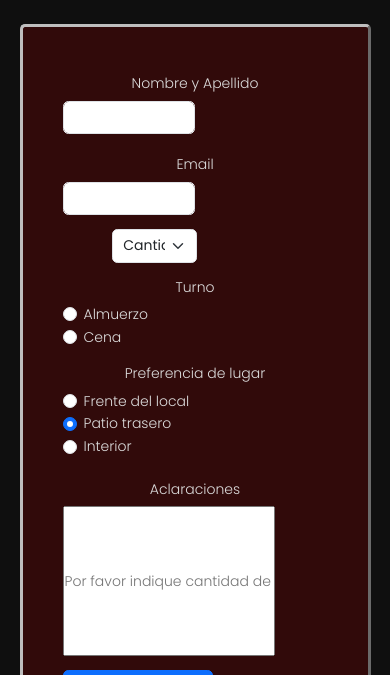
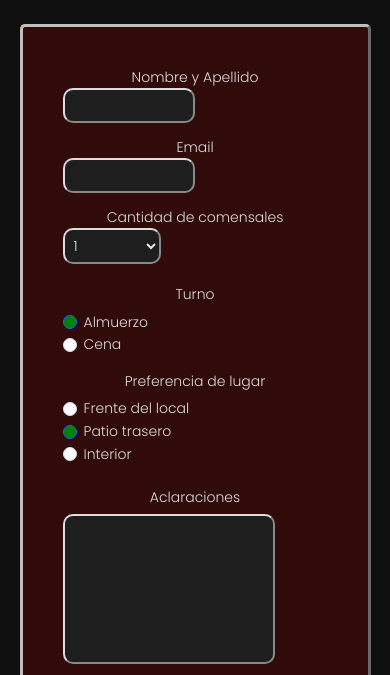
Before and after one commit to JuanGuercetti/PFJuanGuercetti, a plain HTML site: page pages/reservas.html in a window 390 px wide. Shown: the part 164-839 px from the top of the page. Drawn offline with nearby package versions, Linux system fonts and the light colour scheme.

Commit message:
Terminé reservas. Queda responsive

```diff
--- a/css/style.css
+++ b/css/style.css
@@ -396,44 +396,54 @@ footer {
 	border: outset 3px rgb(190, 190, 190);
 	border-radius: 5px;
 }
-
 .reservas-form label, .reservas-form legend {
 	color: rgb(220, 220, 220);
 	font-weight: 300;
 	text-align: center;
 }
 
-.form-control {
+.form-datos {
 	width: 50%;
+	padding: 5px;
+	border: outset 2px rgb(220, 220, 220);
+	border-radius: 10px;
+	background-color: rgb(30, 30, 30);
+}
+.form-datos:focus {
+	border: groove 2px rgb(150, 150, 150);
+	background-color: rgb(60, 60, 60);
 }
 
-.form-select {
-	width: 30%;
-	margin: 0 12px;
+.form-selection {
+	padding: 5px;
+	border: outset 2px rgb(220, 220, 220);
+	border-radius: 10px;
+	background-color: rgb(30, 30, 30);
 }
-.form-select option{
-	color: rgb(30, 30, 30);
+.form-selection option{
+	color: rgb(220, 220, 220);
 }
+.form-selection:focus{
+	border: groove 2px rgb(150, 150, 150);
+	background-color: rgb(60, 60, 60);
+}
+
+.form-check-input:checked {
+	background: green;
+}
+
 .form-comentarios {
 	width: 80%;
 	height: 150px;
+	border: outset 2px rgb(220, 220, 220);
+	border-radius: 10px;
+	background-color: rgb(30, 30, 30);
+	font-size: 14px;
 }
-
-
-
-/*.main-reservas {
-	display: flex;
-	width: 100%;
-	margin: 10vh;
+.form-comentarios:focus {
+	border: groove 2px rgb(150, 150, 150);
+	background-color: rgb(60, 60, 60);
 }
-
-.main-reservas form {
-	width: 90%;
-}
-
-.main-reservas div {
-	margin: 10px;
-}	*/
 
 
 
--- a/pages/reservas.html
+++ b/pages/reservas.html
@@ -84,22 +84,22 @@
 
 <form class="reservas-form">
   <div class="row mb-3">
-    <label class="col-sm col-form-label">Nombre y Apellido</label>
+    <label class="col-sm">Nombre y Apellido</label>
     <div class="col-sm-10">
-      <input type="text" class="form-control">
+      <input type="text" class="form-datos">
     </div>
   </div>
   <div class="row mb-3">
-    <label class="col-sm col-form-label">Email</label>
+    <label class="col-sm">Email</label>
     <div class="col-sm-10">
-      <input type="text" class="form-control">
+      <input type="text" class="form-datos">
     </div>
   </div>
 
   <div class="row mb-3">
-  	<div class="col-2"></div>
-  	<select class="form-select">
-  		<option selected>Cantidad de comensales</option>
+    <label class="col-sm">Cantidad de comensales</label>
+    <div class="col-sm-10">
+      <select class="form-selection">
  			<option value="1">1</option>
   		<option value="2">2</option>
   		<option value="3">3</option>
@@ -107,22 +107,22 @@
   		<option value="5">5</option>
   		<option value="6">6</option>
   		<option value="7">Más de 6</option>
-		</select>
+  		</select>
+    </div>
   </div>
 
-
   <fieldset class="row mb-3">
-    <legend class="col-form-label col-sm pt-0">Turno</legend>
+    <legend class="col-form-label col-sm">Turno</legend>
     <div class="col-sm-10">
       <div class="form-check">
-        <input class="form-check-input" type="radio" name="gridRadios" id="gridRadios1" value="option1" checked>
-        <label class="form-check-label" for="gridRadios1">
+        <input class="form-check-input" type="radio" name="gridRadios1"checked>
+        <label class="form-check-label">
           Almuerzo
         </label>
       </div>
       <div class="form-check">
-        <input class="form-check-input" type="radio" name="gridRadios" id="gridRadios2" value="option2">
-        <label class="form-check-label" for="gridRadios2">
+        <input class="form-check-input" type="radio" name="gridRadios1">
+        <label class="form-check-label">
           Cena
         </label>
       </div>
@@ -133,20 +133,20 @@
     <legend class="col-form-label col-sm pt-0">Preferencia de lugar</legend>
     <div class="col-sm-10">
       <div class="form-check">
-        <input class="form-check-input" type="radio" name="gridRadios" id="gridRadios3" value="option1" checked>
-        <label class="form-check-label" for="gridRadios3">
+        <input class="form-check-input" type="radio" name="gridRadios2" checked>
+        <label class="form-check-label">
           Frente del local
         </label>
       </div>
       <div class="col-sm-10">
       <div class="form-check">
-        <input class="form-check-input" type="radio" name="gridRadios" id="gridRadios4" value="option2" checked>
-        <label class="form-check-label" for="gridRadios4">
+        <input class="form-check-input" type="radio" name="gridRadios2"checked>
+        <label class="form-check-label">
           Patio trasero
         </label>
       </div>
       <div class="form-check">
-        <input class="form-check-input" type="radio" name="gridRadios" id="gridRadios5" value="option3">
+        <input class="form-check-input" type="radio" name="gridRadios2">
         <label class="form-check-label" for="gridRadios5">
           Interior
         </label>
@@ -157,7 +157,7 @@
   <div class="row mb-3">
     <label class="col-sm col-form-label">Aclaraciones</label>
     <div class="col-sm-10">
-      <input type="text" class="form-comentarios" placeholder="Por favor indique cantidad de comensales si son mayor a 6, presencia de menores, alergías alimenticias y cualquier otro comentario que considere pertinente. <br>Gracias">
+      <input type="text" class="form-comentarios" placeholder="">
     </div>
   </div>
 
```
